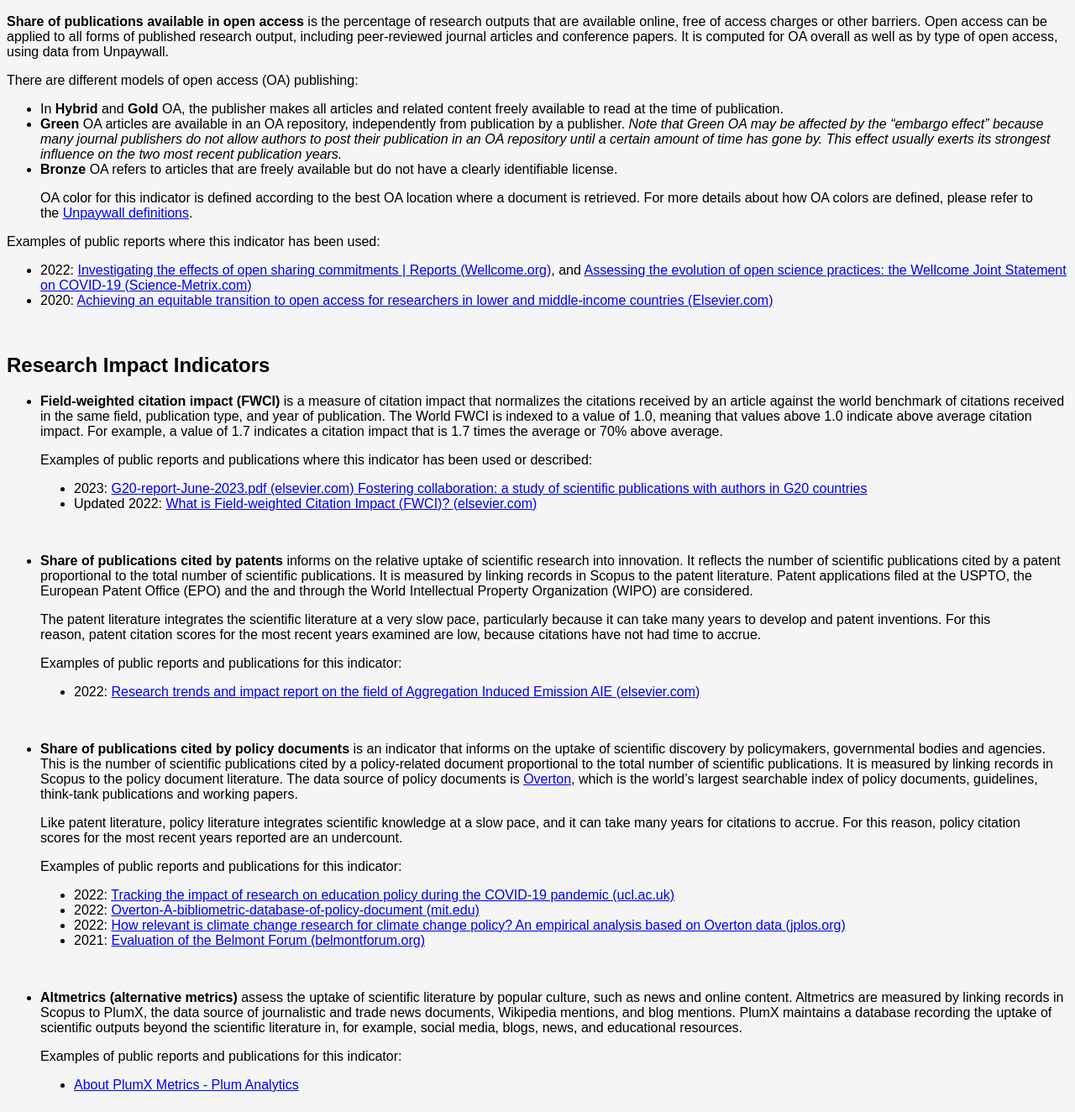
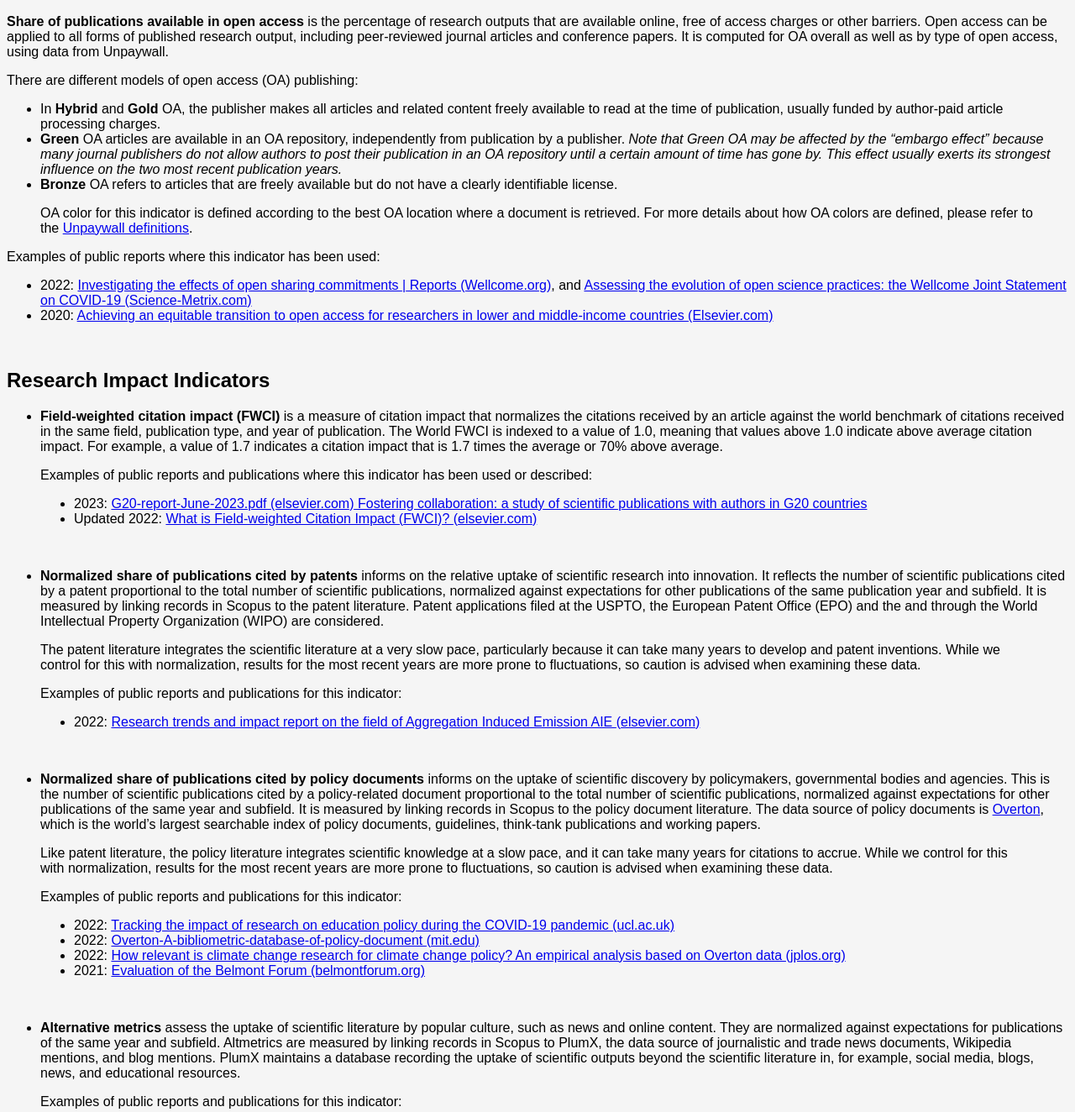
Before and after one commit to xhangy-5/diversity_pro_bono, a plain HTML site: page index.html in a window 1280 px wide. Shown: the part 720-2044 px from the top of the page at 84% size. Drawn offline with Linux system fonts and the light colour scheme.

Commit message:
Update index.html

```diff
--- a/index.html
+++ b/index.html
@@ -58,7 +58,7 @@
         <p><strong>Share of publications available in open access</strong> is the percentage of research outputs that are available online, free of access charges or other barriers. Open access can be applied to all forms of published research output, including peer-reviewed journal articles and conference papers. It is computed for OA overall as well as by type of open access, using data from Unpaywall.</p>
         <p>There are different models of open access (OA) publishing:</p>
         <ul>
-        <li>In <strong>Hybrid</strong> and <strong>Gold</strong> OA, the publisher makes all articles and related content freely available to read at the time of publication.</li>
+        <li>In <strong>Hybrid</strong> and <strong>Gold</strong> OA, the publisher makes all articles and related content freely available to read at the time of publication, usually funded by author-paid article processing charges. </li>
         <li><strong>Green</strong> OA articles are available in an OA repository, independently from publication by a publisher.&nbsp;<em>Note that Green OA may be affected by the &ldquo;embargo effect&rdquo; because many journal publishers do not allow authors to post their publication in an OA repository until a certain amount of time has gone by. This effect usually exerts its strongest influence on the two most recent publication years.</em></li>
         <li><strong>Bronze </strong>OA refers to articles that are freely available but do not have a clearly identifiable license.</li>
         </ul>
@@ -68,7 +68,7 @@
         <p>Examples of public reports where this indicator has been used:</p>
         <ul>
         <li>2022: <a href="https://wellcome.org/reports/investigating-effects-open-sharing-commitments" target="_blank">Investigating the effects of open sharing commitments | Reports (Wellcome.org)</a>, and <a href="https://science-metrix.com/assessing-the-evolution-of-open-science-practices/" target="_blank">Assessing the evolution of open science practices: the Wellcome Joint Statement on COVID-19 (Science-Metrix.com)</a></li>
-        <li>2020: <a href="https://www.elsevier.com/icsr/perspectives/equitable-transition-to-open-access" target="_blank">Achieving an equitable transition to open access for researchers in lower and middle-income countries (Elsevier.com)</a></li>
+        <li>2020: <a href="https://www.elsevier.com/connect/transition-to-open-access-creates-a-challenge-for-global-south" target="_blank">Achieving an equitable transition to open access for researchers in lower and middle-income countries (Elsevier.com)</a></li>
         </ul>
         <p>&nbsp;</p>
         <h2><strong>Research Impact </strong>Indicators</h2>
@@ -84,10 +84,10 @@
         </blockquote>
         <p>&nbsp;</p>
         <ul>
-        <li><strong>Share of publications cited by patents </strong>informs on the relative uptake of scientific research into innovation. It reflects the number of scientific publications cited by a patent proportional to the total number of scientific publications. It is measured by linking records in Scopus to the patent literature. Patent applications filed at the USPTO, the European Patent Office (EPO) and the and through the World Intellectual Property Organization (WIPO) are considered.</li>
+        <li><strong>Normalized share of publications cited by patents </strong>informs on the relative uptake of scientific research into innovation. It reflects the number of scientific publications cited by a patent proportional to the total number of scientific publications, normalized against expectations for other publications of the same publication year and subfield. It is measured by linking records in Scopus to the patent literature. Patent applications filed at the USPTO, the European Patent Office (EPO) and the and through the World Intellectual Property Organization (WIPO) are considered.</li>
         </ul>
         <blockquote>
-        <p>The patent literature integrates the scientific literature at a very slow pace, particularly because it can take many years to develop and patent inventions. For this reason, patent citation scores for the most recent years examined are low, because citations have not had time to accrue.</p>
+        <p>The patent literature integrates the scientific literature at a very slow pace, particularly because it can take many years to develop and patent inventions. While we control for this with normalization, results for the most recent years are more prone to fluctuations, so caution is advised when examining these data.</p>
         </blockquote>
         <blockquote>
         <p>Examples of public reports and publications for this indicator:</p>
@@ -97,10 +97,10 @@
         <p>&nbsp;</p>
         </blockquote>
         <ul>
-        <li><strong>Share of publications cited by policy documents </strong>is an indicator that informs on the uptake of scientific discovery by policymakers, governmental bodies and agencies. This is the number of scientific publications cited by a policy-related document proportional to the total number of scientific publications. It is measured by linking records in Scopus to the policy document literature. The data source of policy documents is <a href="https://www.overton.io/data-collaborations/" target="_blank">Overton</a>, which is the world&rsquo;s largest searchable index of policy documents, guidelines, think-tank publications and working papers.</li>
+        <li><strong>Normalized share of publications cited by policy documents </strong> informs on the uptake of scientific discovery by policymakers, governmental bodies and agencies. This is the number of scientific publications cited by a policy-related document proportional to the total number of scientific publications, normalized against expectations for other publications of the same year and subfield. It is measured by linking records in Scopus to the policy document literature. The data source of policy documents is <a href="https://www.overton.io/data-collaborations/" target="_blank">Overton</a>, which is the world&rsquo;s largest searchable index of policy documents, guidelines, think-tank publications and working papers.</li>
         </ul>
         <blockquote>
-        <p>Like patent literature, policy literature integrates scientific knowledge at a slow pace, and it can take many years for citations to accrue. For this reason, policy citation scores for the most recent years reported are an undercount.</p>
+        <p>Like patent literature, the policy literature integrates scientific knowledge at a slow pace, and it can take many years for citations to accrue. While we control for this with normalization, results for the most recent years are more prone to fluctuations, so caution is advised when examining these data.</p>
         <p>Examples of public reports and publications for this indicator:</p>
         <ul>
         <li>2022: <a href="https://www.ucl.ac.uk/steapp/sites/steapp/files/working_paper_series_-_7_-_final.pdf" target="_blank">Tracking the impact of research on education policy during the COVID-19 pandemic (ucl.ac.uk)</a></li>
@@ -111,7 +111,7 @@
         <p>&nbsp;</p>
         </blockquote>
         <ul>
-        <li><strong>Altmetrics (alternative metrics) </strong>assess the uptake of scientific literature by popular culture, such as news and online content. Altmetrics are measured by linking records in Scopus to PlumX, the data source of journalistic and trade news documents, Wikipedia mentions, and blog mentions. PlumX maintains a database recording the uptake of scientific outputs beyond the scientific literature in, for example, social media, blogs, news, and educational resources.</li>
+        <li><strong>Alternative metrics </strong>assess the uptake of scientific literature by popular culture, such as news and online content. They are normalized against expectations for publications of the same year and subfield. Altmetrics are measured by linking records in Scopus to PlumX, the data source of journalistic and trade news documents, Wikipedia mentions, and blog mentions. PlumX maintains a database recording the uptake of scientific outputs beyond the scientific literature in, for example, social media, blogs, news, and educational resources.</li>
         </ul>
         <blockquote>
         <p>Examples of public reports and publications for this indicator:</p>
@@ -135,7 +135,7 @@
         <p>&nbsp;</p>
         </blockquote>
         <h2><strong>Authorship </strong>indicator and gender inference</h2>
-        <p><strong>Share of author count</strong> <strong>by gender</strong> is the share of authors who are women or men. To infer a gender from an author&rsquo;s name, Elsevier employs an approach that combines the use of existing and established name/gender lists and the use of Namsor, designed to determine the gender of names, taking into account different elements such as given name, surname, ethnicity and country. The indicator has known limitations for Asian names. In this dashboard we have limited the data to those countries with sufficient numbers of researchers, and a sufficient quality for inferred gender. For more details refer to the report.</p>
+        <p><strong>Share of author count</strong> <strong>by gender</strong> is the share of authors who are women or men. To infer a gender from an author&rsquo;s name, Elsevier employs an approach that combines the use of existing and established name/gender lists and the use of NamSor, designed to determine the gender of names, taking into account different elements such as given name, surname, ethnicity and country. The indicator has known limitations for Asian names. In this dashboard we have limited the data to those countries with sufficient numbers of researchers, and a sufficient quality for inferred gender. For more details refer to the report.</p>
         <p><strong>For a discussion of this approach and its limitations, </strong>see: 2018: <a href="http://www.science-metrix.com/sites/default/files/science-metrix/publications/science-metrix_bibliometric_indicators_womens_contribution_to_science_report.pdf" target="_blank">science-metrix_bibliometric_indicators_womens_contribution_to_science_report.pdf</a> (Science-Metrix.com)</p>
         <p>Examples of public reports and publications for this indicator:</p>
         <ul>
```
